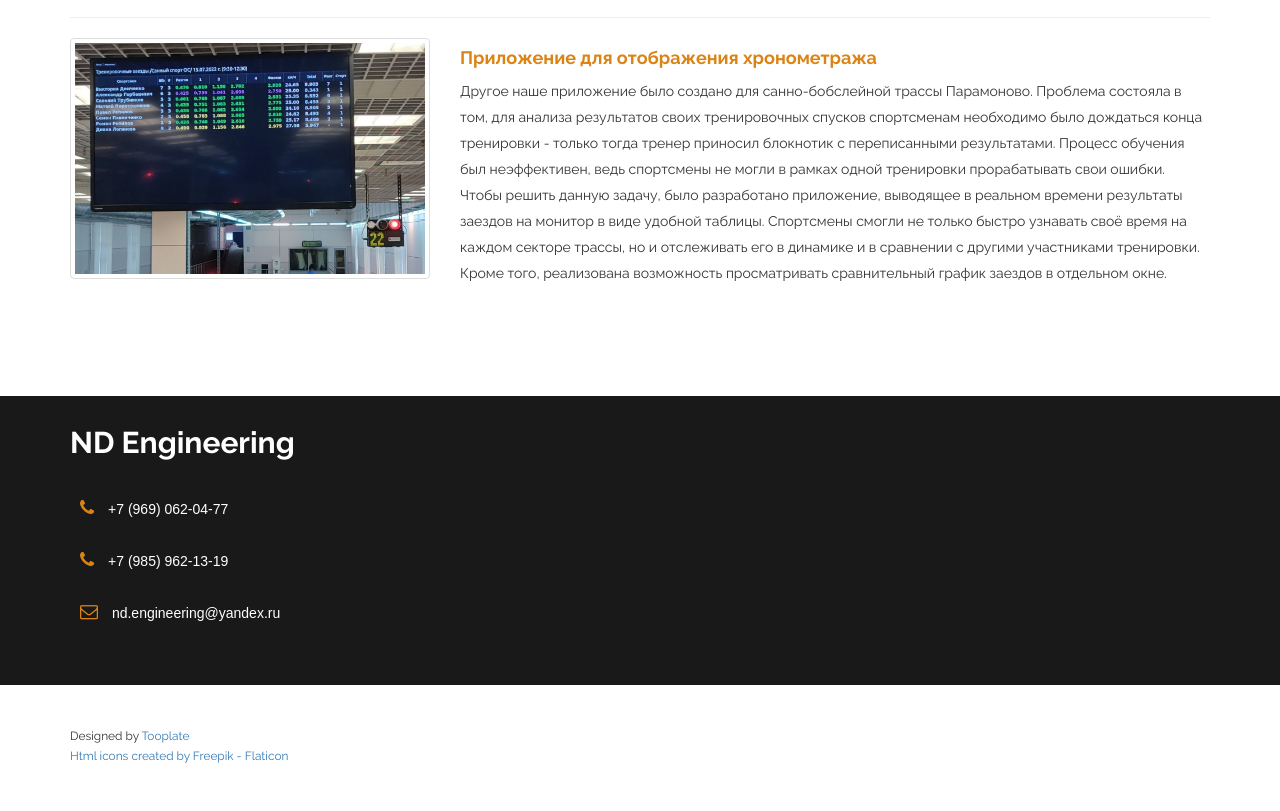
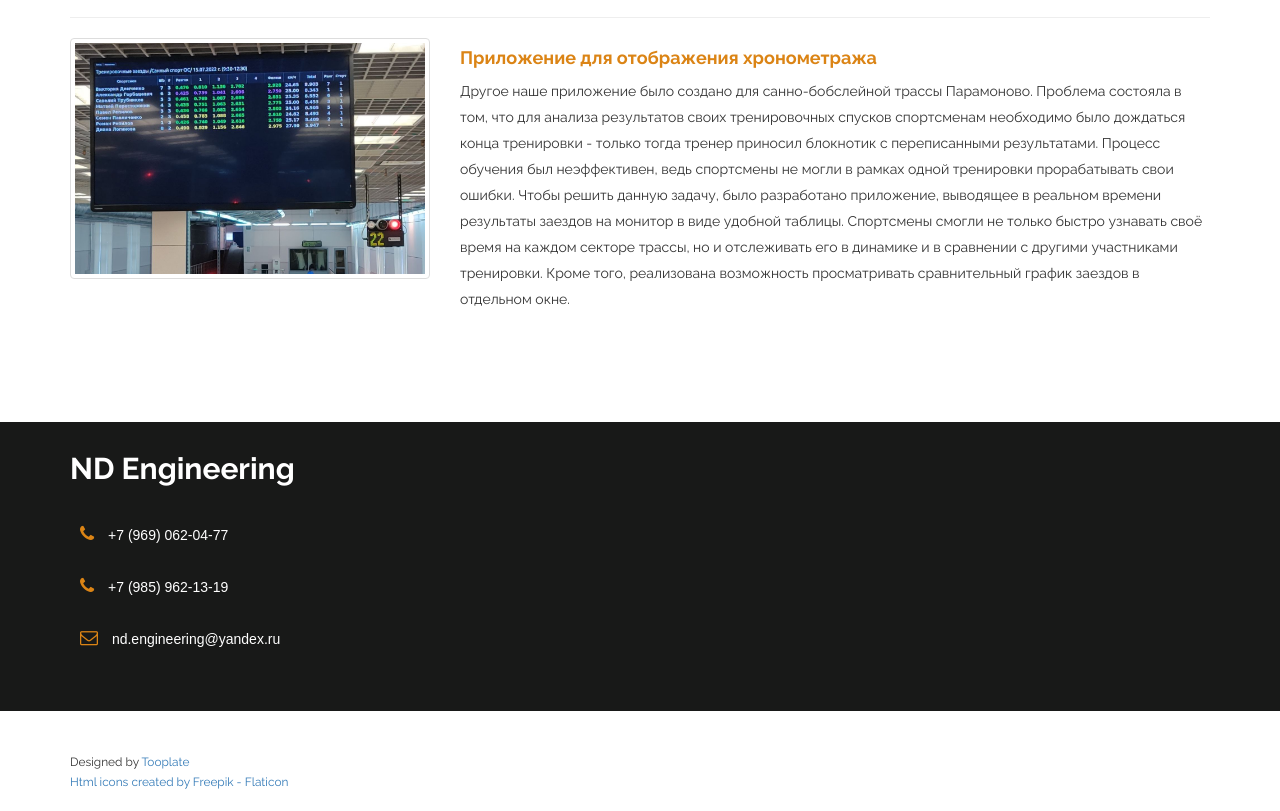
Before and after one commit to starman2411/AcademTech, a plain HTML site: page index.html in a window 1280 px wide. Shown: the part 3859-4670 px from the top of the page. Before the commit the page ends 4644 px from the top, so only its background shows below. Drawn offline with Linux system fonts and the light colour scheme; some packages are replaced by stand-ins of ours.

Commit message:
поправки

```diff
--- a/index.html
+++ b/index.html
@@ -386,7 +386,7 @@ http://www.tooplate.com/view/2081-solution
 						<div class="right-text">
 							<h4 class="project-title text-end">Приложение для отображения хронометража</h4>
 							<p>Другое наше приложение было создано для санно-бобслейной трассы Парамоново. Проблема
-								состояла в том, для анализа результатов своих тренировочных спусков спортсменам
+								состояла в том, что для анализа результатов своих тренировочных спусков спортсменам
 								необходимо было дождаться конца тренировки - только тогда тренер
 								приносил блокнотик с переписанными результатами. Процесс обучения был неэффективен, ведь
 								спортсмены не могли в рамках одной тренировки прорабатывать свои ошибки. Чтобы решить
```
